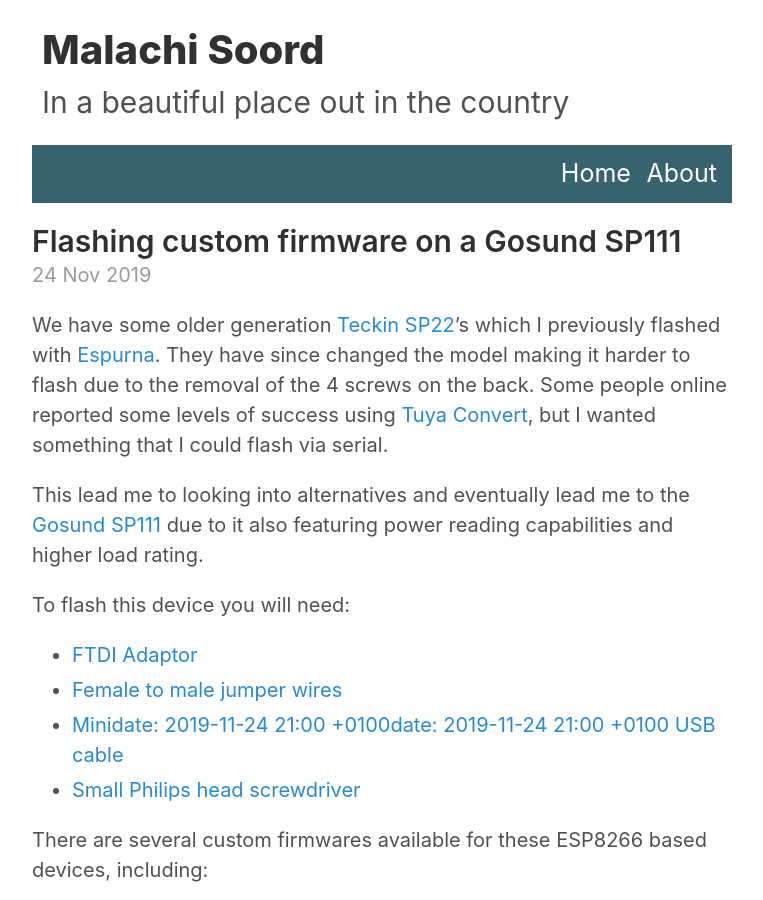
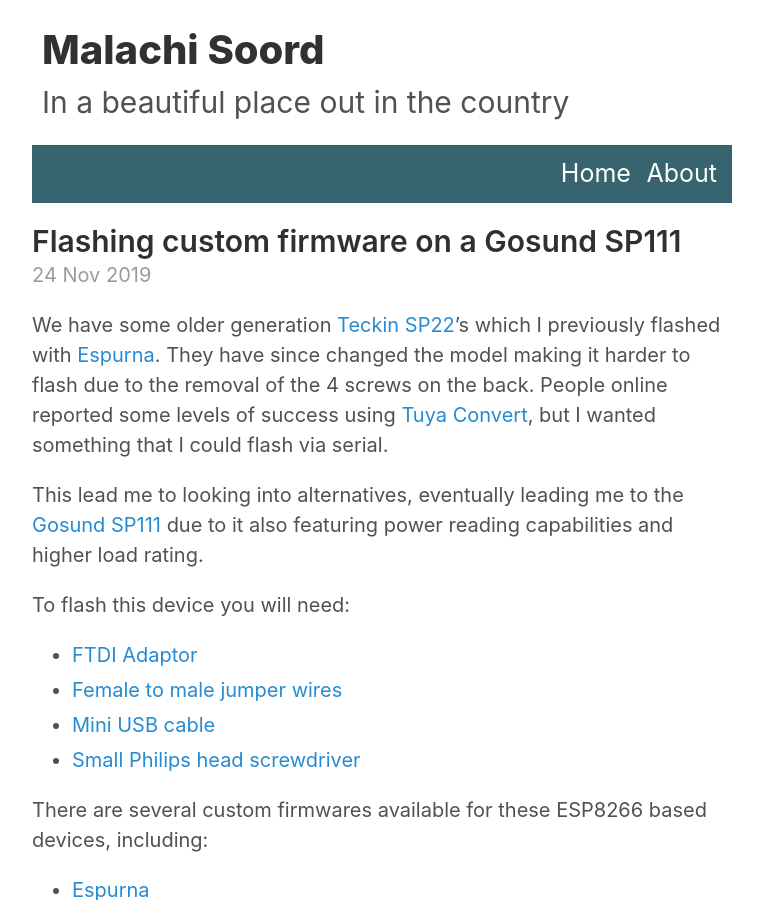
Before and after one commit to inverse/personal-site, a Jekyll site: the page built from _posts/2019-11-24-flashing-custom-firmware-on-a-gosund-sp111.md, in a window 1280 px wide and 900 px high. Shown: the whole window, without its empty margins (258-1021 px from the left). Built offline with Jekyll 4.4.1, drawn with Linux system fonts in a browser that asks for light colours; nearby versions of some CDN libraries; comment, search, counter and statistics services are not loaded.

Commit message:
Fix up article

```diff
--- a/_posts/2019-11-24-flashing-custom-firmware-on-a-gosund-sp111.md
+++ b/_posts/2019-11-24-flashing-custom-firmware-on-a-gosund-sp111.md
@@ -10,16 +10,16 @@
 ---
 
 We have some older generation [Teckin SP22][4]'s which I previously flashed with [Espurna][1]. They have since changed the model
-making it harder to flash due to the removal of the 4 screws on the back. Some people online reported some levels of success using [Tuya Convert]
+making it harder to flash due to the removal of the 4 screws on the back. People online reported some levels of success using [Tuya Convert]
 [2], but I wanted something that I could flash via serial.
 
-This lead me to looking into alternatives and eventually lead me to the [Gosund SP111][3] due to it also featuring power reading capabilities and higher load rating.
+This lead me to looking into alternatives, eventually leading me to the [Gosund SP111][3] due to it also featuring power reading capabilities and higher load rating.
 
 To flash this device you will need:
 
 - [FTDI Adaptor](https://www.amazon.de/exec/obidos/ASIN/B01N9RZK6I/hexagon05-21/)
 - [Female to male jumper wires](https://www.amazon.de/exec/obidos/ASIN/B07K8PVKBP/hexagon05-21/)
-- [Minidate: 2019-11-24 21:00 +0100date: 2019-11-24 21:00 +0100 USB cable](https://www.amazon.de/exec/obidos/ASIN/B00NH13S44/hexagon05-21/)
+- [Mini USB cable](https://www.amazon.de/exec/obidos/ASIN/B00NH13S44/hexagon05-21/)
 - [Small Philips head screwdriver](https://www.amazon.de/exec/obidos/ASIN/B07Q3TDMK2/hexagon05-21/)
 
 There are several custom firmwares available for these ESP8266 based devices, including:
```
